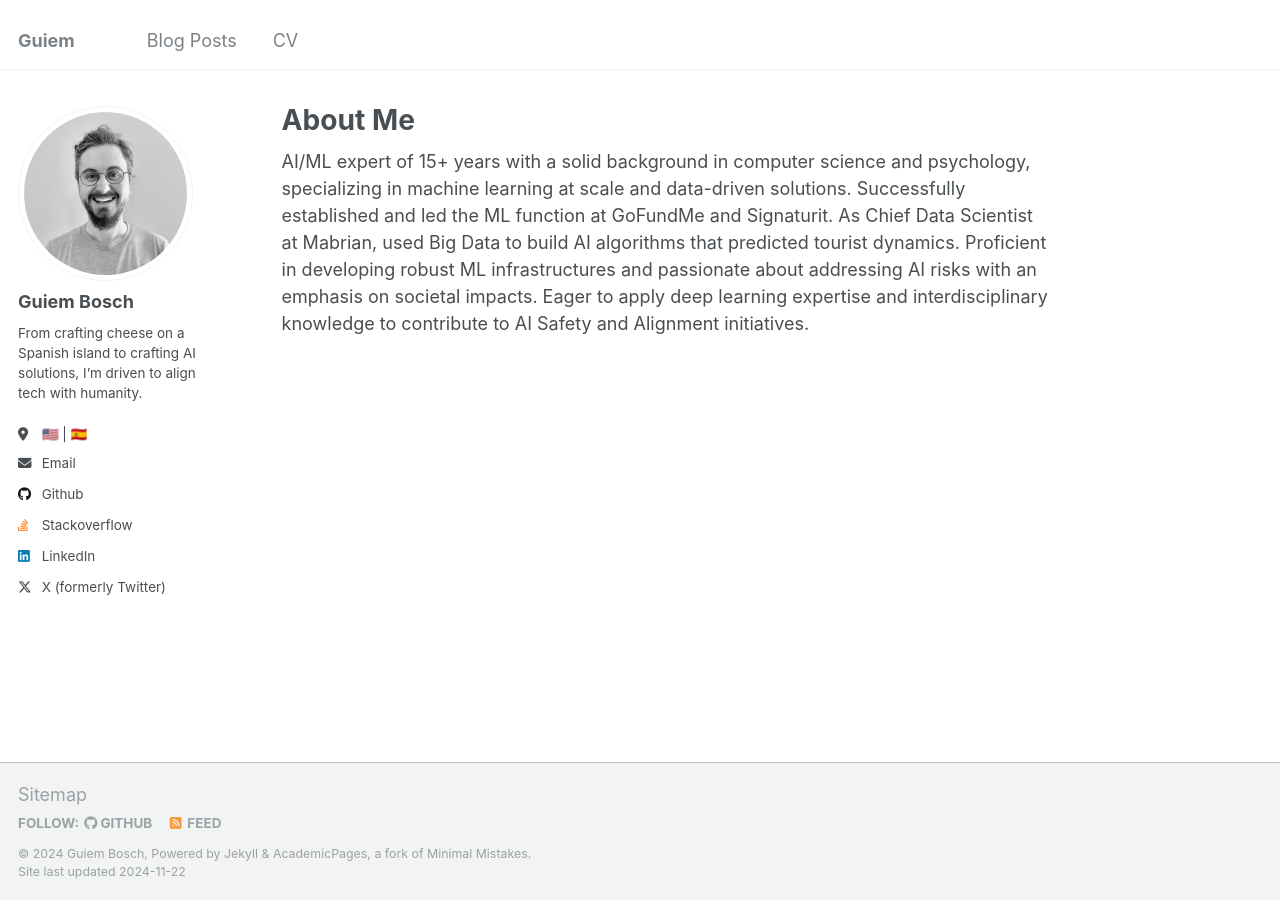
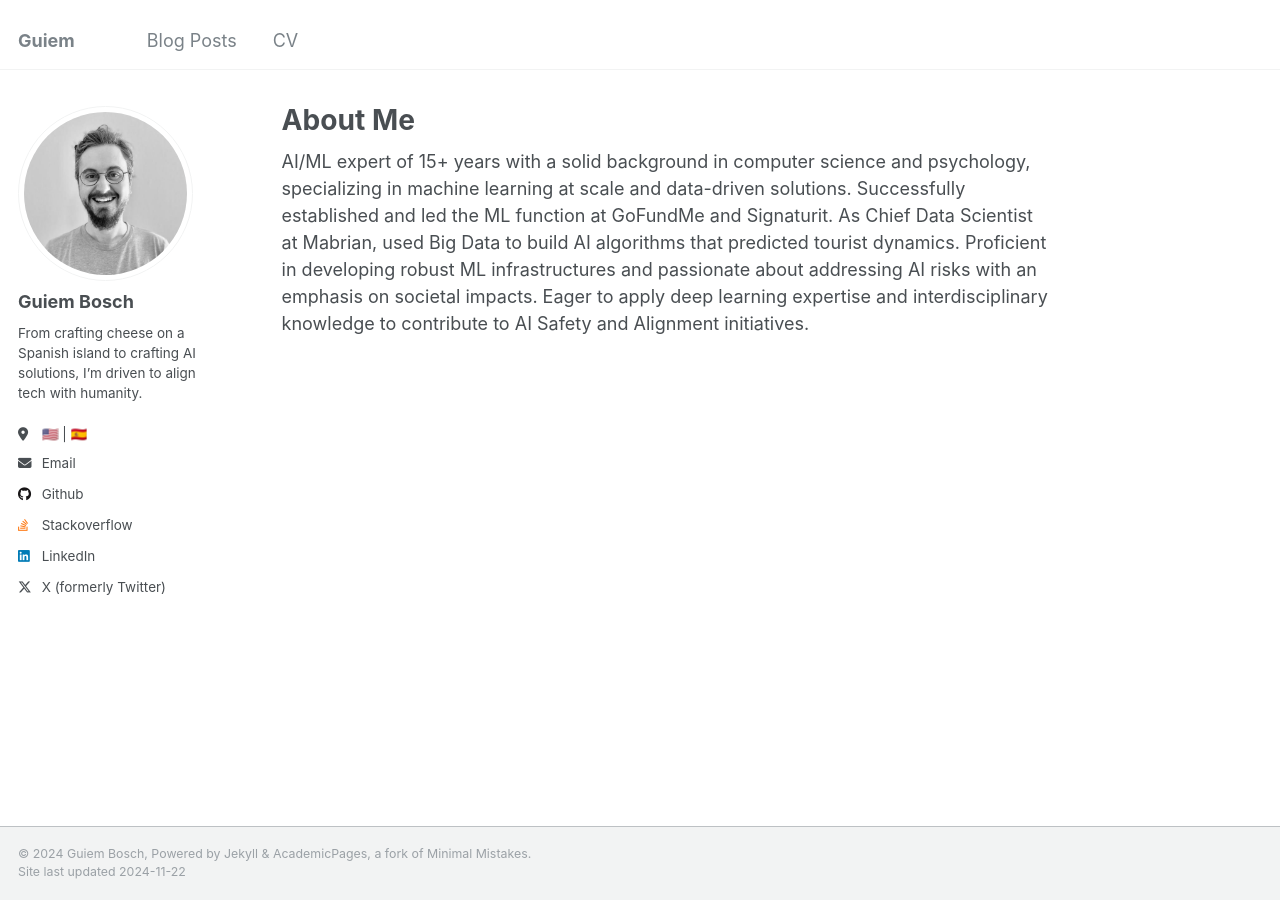
Before and after one commit to guiem/guiem.github.io, a Jekyll site: the page built from _pages/about.md, in a window 1280 px wide. Built offline with Jekyll 4.4.1, drawn with Linux system fonts in a browser that asks for light colours.

Commit message:
Simplified footer

```diff
--- a/_config.yml
+++ b/_config.yml
@@ -116,8 +116,10 @@ staticman:
       type               : "date"
       options:
         format           : "iso8601" # "iso8601" (default), "timestamp-seconds", "timestamp-milliseconds"
+footer_follow:
+  hide                   : true # hide every follow element in the footer
 atom_feed:
-  hide                   : false     # change to true to hide the RSS feed in the footer
+  hide                   : true     # change to true to hide the RSS feed in the footer
   path                   : # blank (default) uses feed.xml
 
 
--- a/_includes/footer.html
+++ b/_includes/footer.html
@@ -1,6 +1,6 @@
 {% include base_path %}
 
-{% if site.author.github or site.author.bitbucket or site.atom_feed.hide != true %}
+{% if site.footer_follow.hide != true and (site.author.github or site.author.bitbucket or site.atom_feed.hide != true) %}
 <div class="page__footer-follow">
   <ul class="social-icons">
     {% if site.data.ui-text[site.locale].follow_label %}
--- a/_includes/footer/custom.html
+++ b/_includes/footer/custom.html
@@ -1,3 +1,3 @@
 <!-- start custom footer snippets -->
-<a href="/sitemap/">Sitemap</a>
+<!--<a href="/sitemap/">Sitemap</a>-->
 <!-- end custom footer snippets -->
```
